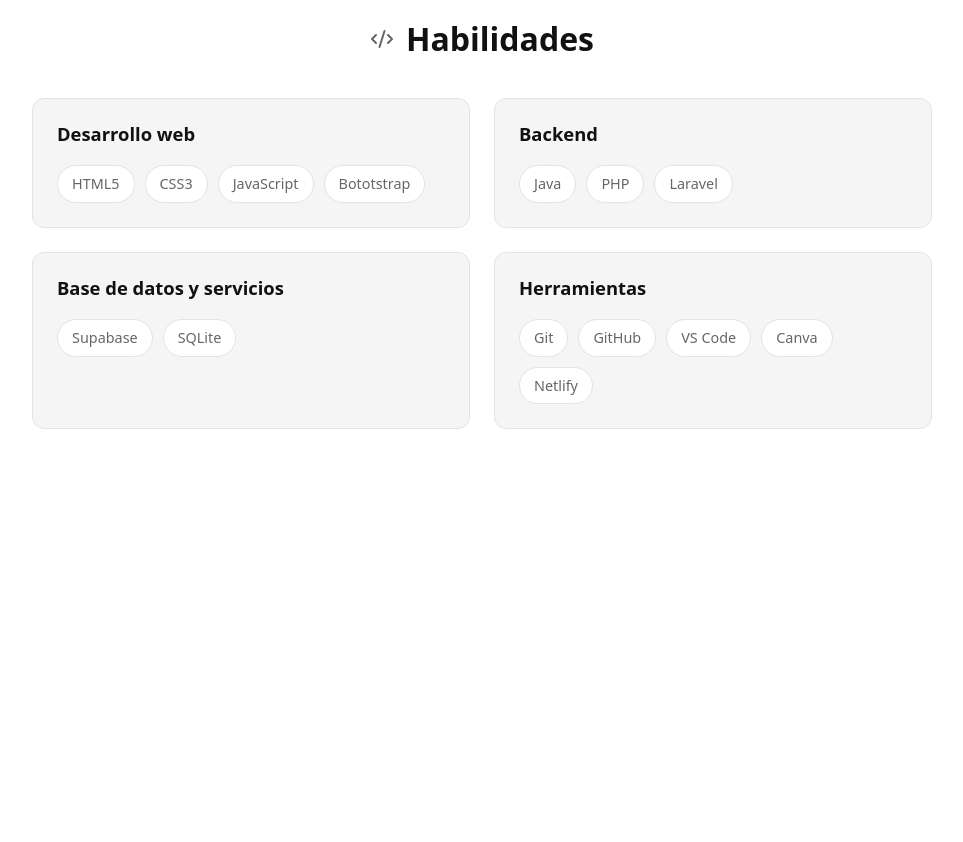
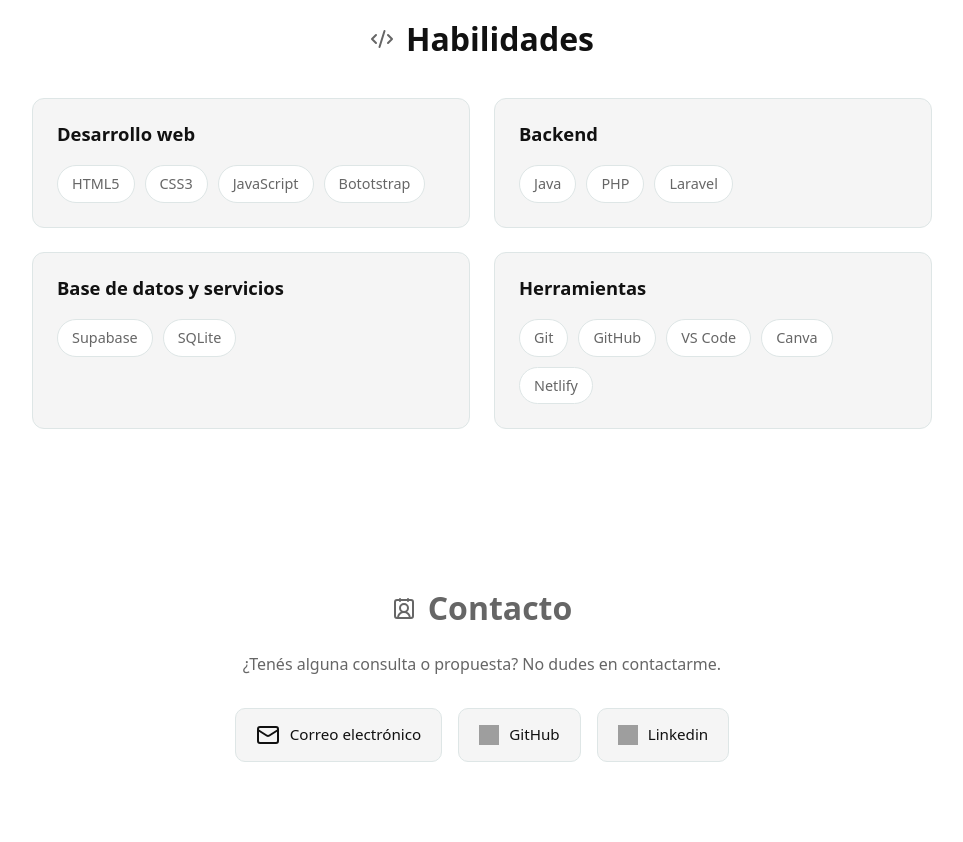
Before and after one commit to ArielAlegre12/portfolio-web-Ariel, a plain HTML site: page index.html in a window 1280 px wide. Shown: the part 1788-2630 px from the top of the page, without its empty margins (158-1121 px from the left). Before the commit the page ends 2297 px from the top, so only its background shows below. Drawn offline with nearby package versions, Linux system fonts and the light colour scheme; grey boxes are pictures that could not be loaded.

Commit message:
terminé sección contacto

```diff
--- a/css/contact.css
+++ b/css/contact.css
@@ -0,0 +1,96 @@
+/*SECCIÓN CONTACTO*/
+.contact-section{
+    padding: 80px 0;
+    background-color: var(--background);
+}
+
+/*encabezado*/
+.contact-heading{
+    display: flex;
+    align-items: center;
+    justify-content: center;
+    gap: 12px;
+    margin-bottom: 24px;
+}
+
+.contact-heading i{
+    width: 28px;
+    height: 28px;
+    color: var(--primary);
+}
+
+.contact-heading h2{
+    margin: 0;
+    font-size: 2rem;
+    font-weight: 700;
+}
+
+/*descripción*/
+.contact-description{
+    margin-bottom: 32px;
+    text-align: center;
+    font-size: center;
+    font-size: 1rem;
+    color: var(--foreground);
+}
+
+/*enlaces de contacto*/
+.contact-links{
+    display: flex;
+    justify-content: center;
+    flex-wrap: wrap;
+    gap: 16px;
+}
+
+.contact-links a{
+    display: inline-flex;
+    align-items: center;
+    gap: 10px;
+    padding: 14px 20px;
+    border: 1px solid var(--border);
+    border-radius: 10px;
+    background-color: var(--surface);
+    color: var(--primary);
+    font-size: 0.95rem;
+    font-weight: 500;
+    text-decoration: none;
+    transition: transform 0.2s ease, border-color 0.2s ease;
+}
+
+.contact-links a:hover{
+    transform: translateY(-3px);
+    border-color: var(--primary);
+}
+
+.contact-links i,
+.contact-links img{
+    width: 20px;
+    height: 20px;
+}
+
+/*icono de linkedin*/
+.linkedin-icon{
+    width: 20px;
+    height: 20px;
+    display: inline-block;
+    vertical-align: middle;
+}
+
+/*adaptar el icono al modo oscruo*/
+[data-theme="dark"] .linkedin-icon{
+    filter: invert(1);
+}
+
+/*responsive*/
+@media(max-width: 575px){
+    .contact-heading h2{
+        font-size: 1.7rem;
+    }
+    .contact-links{
+        flex-direction: column;
+        align-items: stretch;
+    }
+    .contact-links a{
+        justify-content: center;
+    }
+}
--- a/index.html
+++ b/index.html
@@ -22,6 +22,7 @@
     <link rel="stylesheet" href="css/about.css">
     <link rel="stylesheet" href="css/projects.css">
     <link rel="stylesheet" href="css/skills.css">
+    <link rel="stylesheet" href="css/contact.css">
 </head>
 
 <body>
@@ -80,12 +81,8 @@
                 </ul>
 
                 <!--btn de tema escritorio-->
-                <button
-                    id="themeToggleDesktop"
-                    class="btn d-none d-md-flex"
-                    type="button"
-                    aria-label="Cambiar a modo oscuro"
-                >
+                <button id="themeToggleDesktop" class="btn d-none d-md-flex" type="button"
+                    aria-label="Cambiar a modo oscuro">
                     <i data-lucide="moon"></i>
                 </button>
 
@@ -127,7 +124,7 @@
     </section>
 
     <!--sección sobre mí-->
-    <section id="sobre-mi"  class="sobre-mi">
+    <section id="sobre-mi" class="sobre-mi">
         <div class="container">
             <div class="sobre-mi-content">
                 <div class="sobre-mi-titulo">
@@ -215,15 +212,39 @@
         </div>
     </section>
 
+    <!--sección contacto-->
+    <section id="contacto" class="contact-section">
+        <div class="container">
+            <!--titulo-->
+            <div class="contact-heading">
+                <i data-lucide="contact-round"></i>
+                <h2>Contacto</h2>
+            </div>
+            <!--descripción-->
+            <p class="contact-description">
+                ¿Tenés alguna consulta o propuesta?
+                No dudes en contactarme.
+            </p>
+            <!--mediois de contacto-->
+            <div class="contact-links">
+                <a href="mailto:arielalegre232@gmail.com">
+                    <i data-lucide="mail"></i>
+                    <span>Correo electrónico</span>
+                </a>
+                <a href="https://github.com/ArielAlegre12" target="_blank" rel="noopener noreferrer">
+                    <img src="https://cdn.simpleicons.org/github" alt="" class="github-icon" aria-hidden="true">
+                    <span>GitHub</span>
+                </a>
+                <a href="https://www.linkedin.com/in/ariel-alegre-224a5b248/" target="_blank" rel="noopener noreferrer">
+                    <img src="https://cdn.jsdelivr.net/npm/simple-icons@v13.21.0/icons/linkedin.svg"" alt="" class="linkedin-icon" aria-hidden="true">
+                    <span>Linkedin</span>
+                </a>
+            </div>
+        </div>
+    </section>
 
     <!--modal de proyectos-->
-    <div
-        class="modal fade"
-        id="projectModal"
-        tabindex="-1"
-        aria-labelledby="projectModalLabel"
-        aria-hidden="true"
-    >
+    <div class="modal fade" id="projectModal" tabindex="-1" aria-labelledby="projectModalLabel" aria-hidden="true">
         <div class="modal-dialog modal-dialog-centered modal-lg">
             <div class="modal-content project-modal">
                 <!--encabezado-->
@@ -231,39 +252,19 @@
                     <h5 class="modal-title" id="projectModalLabel">
                         Nombre del proyecto
                     </h5>
-                    <button
-                        type="button"
-                        class="btn-close"
-                        data-bs-dismiss="modal"
-                        aria-label="Cerrar"
-                    ></button>
+                    <button type="button" class="btn-close" data-bs-dismiss="modal" aria-label="Cerrar"></button>
                 </div>
                 <!--contenido-->
                 <div class="modal-body">
-                    <img
-                        id="modalProjectImage"
-                        class="modal-project-image"
-                        alt=""
-                        hidden
-                    >
+                    <img id="modalProjectImage" class="modal-project-image" alt="" hidden>
                     <p id="modalProjectDescription"></p>
                     <h6>Tecnologías utilizadas</h6>
-                    <div
-                        id="modalProjectTechnologies"
-                        class="project-technologies"
-                    ></div>
+                    <div id="modalProjectTechnologies" class="project-technologies"></div>
                 </div>
                 <!--pie-->
                 <div class="modal-footer">
-                    <div
-                        id="modalProjectLinks"
-                        class="d-flex flex-wrap gap-3 me-auto"
-                    ></div>
-                    <button
-                        type="button"
-                        class="btn btn-secondary"
-                        data-bs-dismiss="modal"
-                    >
+                    <div id="modalProjectLinks" class="d-flex flex-wrap gap-3 me-auto"></div>
+                    <button type="button" class="btn btn-secondary" data-bs-dismiss="modal">
                         Cerrar
                     </button>
                 </div>
```
